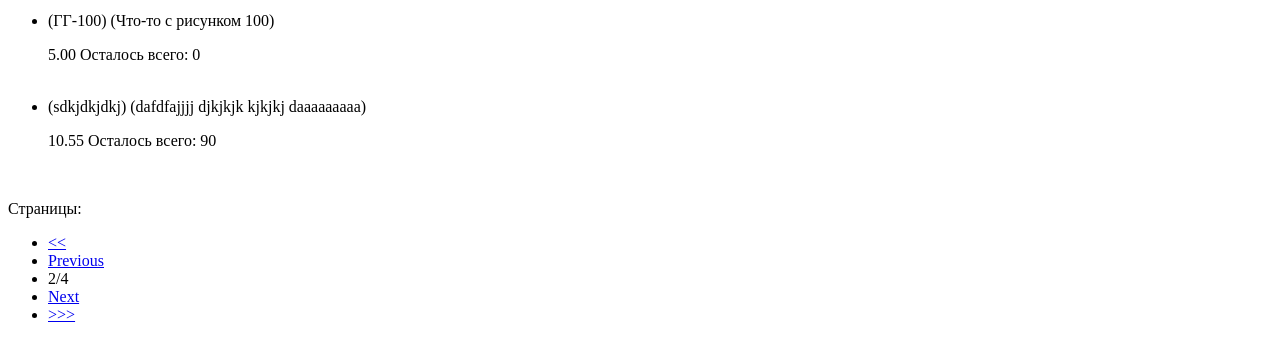
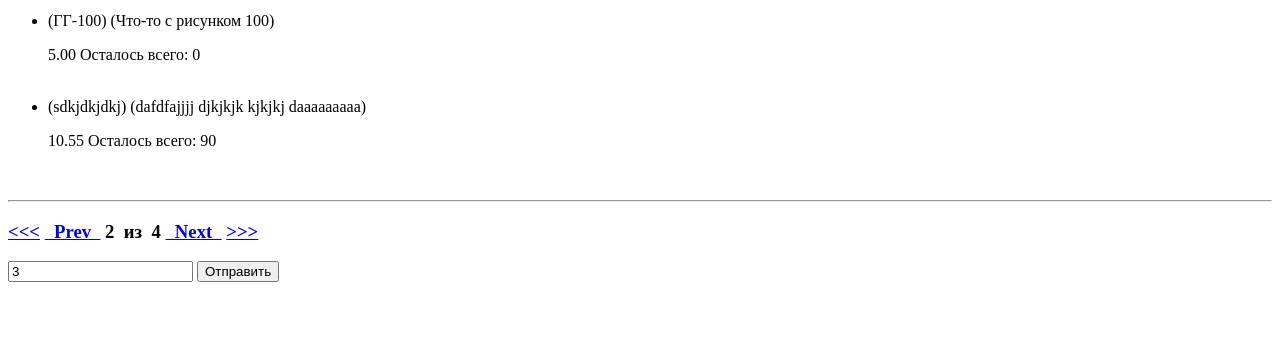
Before and after one commit to alxdrII/Paginator, a Django app: page /goods/?page=2&count=3 in a window 1280 px wide. Shown: the part 154-515 px from the top of the page. Run offline with Django 4.2, Linux system fonts and the light colour scheme; data comes from the database, SQL or seed files in the repository; parts of the project's set-up code (start-up, migrations or seed data) failed here and were passed over.

Commit message:
2024/03/17 00:00 #2 Домашнее задание по теме "Пагинация"

```diff
--- a/app/task1/views.py
+++ b/app/task1/views.py
@@ -14,17 +14,28 @@ def get_user_page(request):
 
 
 def product_list(request):
+    # получаем номер страницы, на которую переходит пользователь
+    page_number = request.GET.get('page')
+
+    # получаем количество выводимых записей
+    count = request.GET.get('count')
+    if not count:
+        count = '3'
+
     # получаем все посты
     products = Product.objects.all()
 
     # создаем пагинатор
-    paginator = Paginator(products, 3)  # 3 поста на странице
-
-    # получаем номер страницы, на которую переходит пользователь
-    page_number = request.GET.get('page')
+    paginator = Paginator(products, int(count))  # 3 поста на странице
 
     # получаем посты для текущей страницы
     page_products = paginator.get_page(page_number)
 
     # передаем контекст в шаблон
-    return render(request, 'product_list.html', {'page_products': page_products, 'paginator': paginator})
+    context = {
+        'page_products': page_products,
+        'paginator': paginator,
+        'count': count
+    }
+
+    return render(request, 'product_list.html', context)
--- a/app/templates/product_list.html
+++ b/app/templates/product_list.html
@@ -19,18 +19,23 @@
     </ul>
     <!-- показываем пагинатор -->
     <div class="pagination">
-        <p>Страницы:</p>
-        <ul>
+        <hr size="2">
+        <h3>
             {% if page_products.has_previous %}
-                <li><a href="?page=1"><<</a></li>
-                <li><a href="?page={{ page_products.previous_page_number }}">Previous</a></li>
+            <a href="?page=1&count={{ count }}"><<<</a>
+            <a href="?page={{ page_products.previous_page_number }}&count={{ count }}">&nbsp; Prev &nbsp;</a>
             {% endif %}
-            <li>{{ page_products.number }}/{{ paginator.num_pages }}</li>
+            {{ page_products.number }}&nbsp; из &nbsp;{{ paginator.num_pages }}
             {% if page_products.has_next %}
-                <li><a href="?page={{ page_products.next_page_number }}">Next</a></li>
-                <li><a href="?page={{ paginator.num_pages }}">>>></a></li>
+                <a href="?page={{ page_products.next_page_number }}&count={{ count }}">&nbsp; Next &nbsp;</a>
+                <a href="?page={{ paginator.num_pages }}&count={{ count }}" >>>></a>
             {% endif %}
-        </ul>
+        </h3>
+        <form name="pages_form" method="get" action="">
+            <input type="number" id="count" name="count" size="3" value="{{count}}" >
+            <input type="hidden" name="page" value="1">
+            <input type="submit" value="Отправить">
+        </form>
     </div>
 {% endblock %}
 </body>
```
